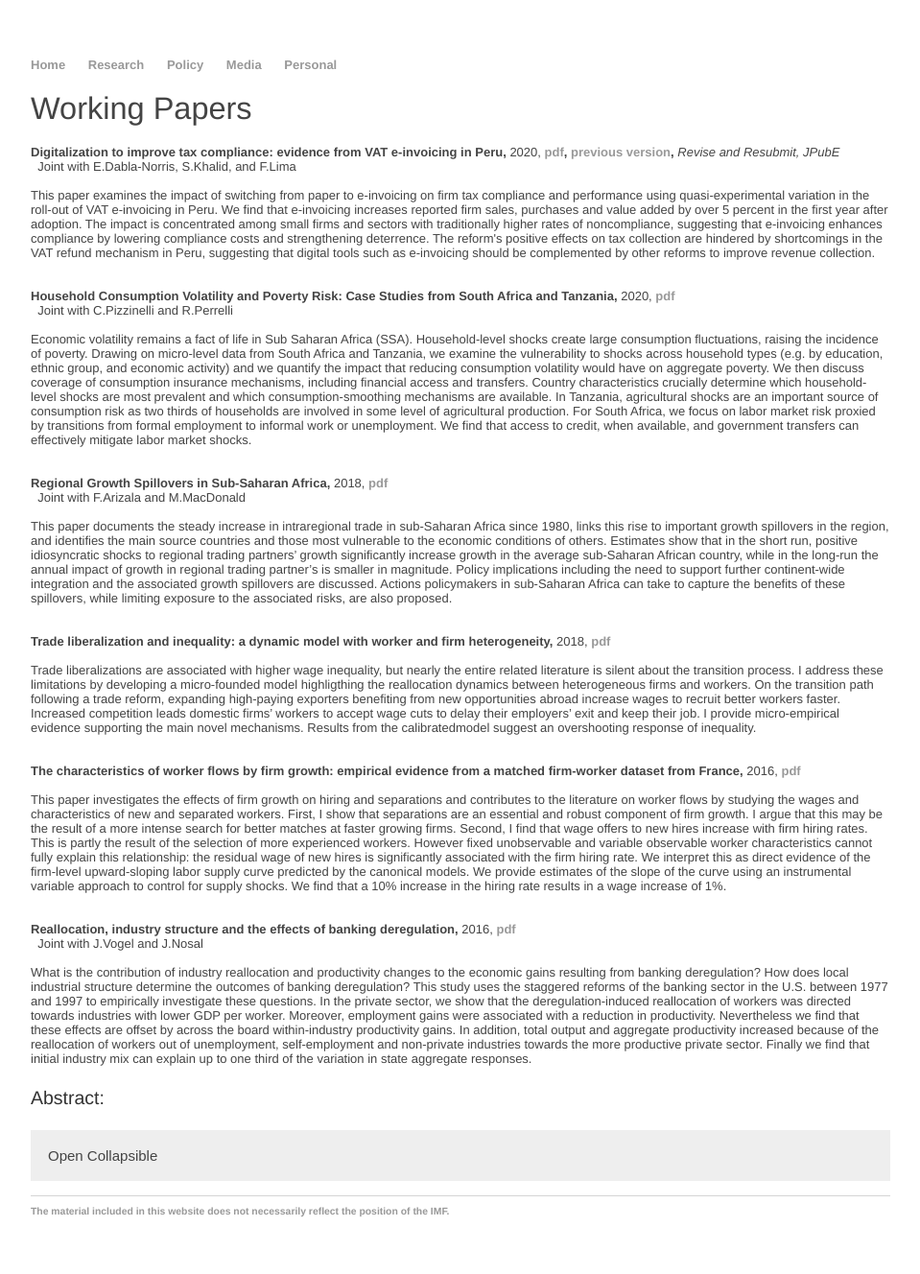
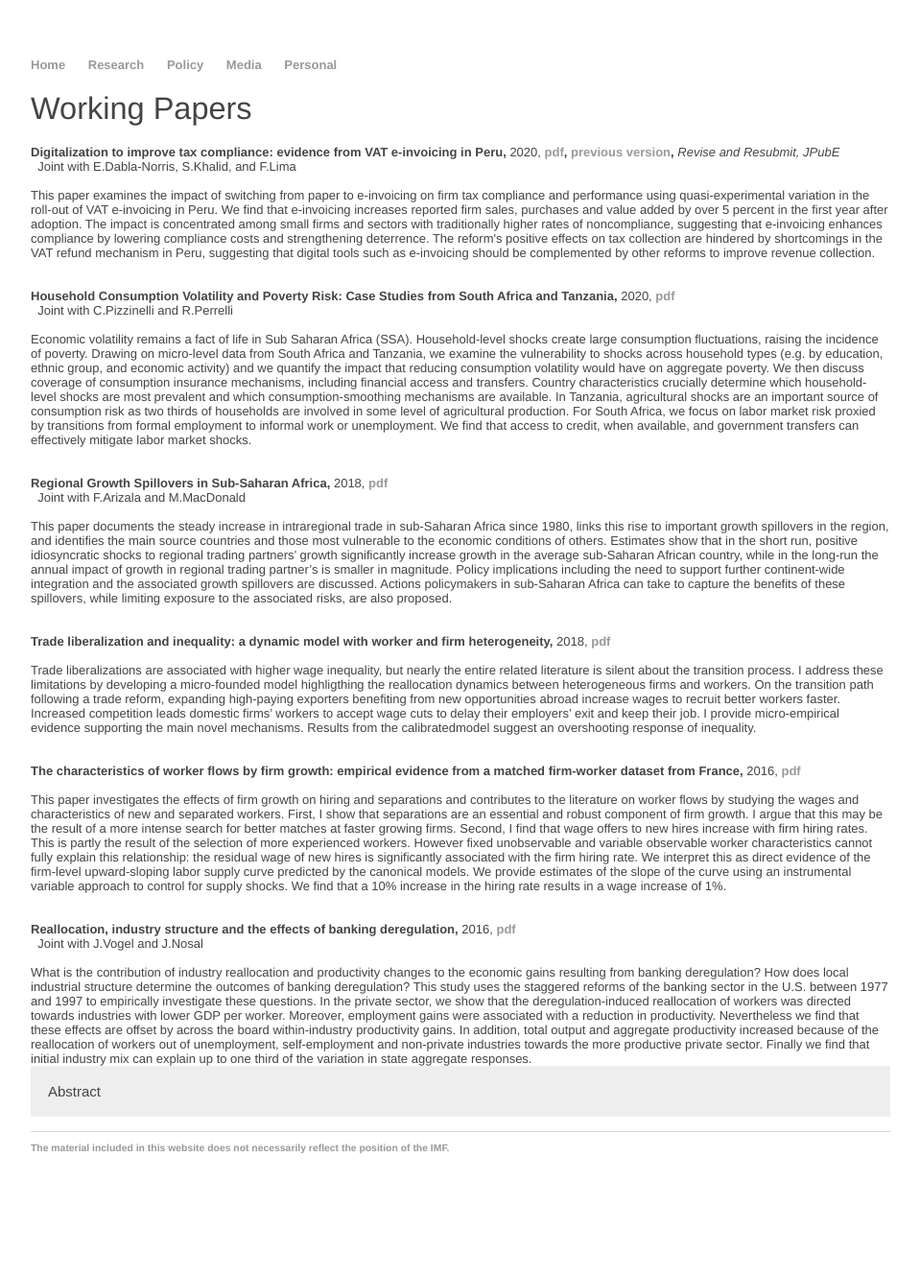
Before and after one commit to matthieubellon/matthieubellon.github.io, a Jekyll site: the page built from research/index.html, in a window 1280 px wide. Shown: the whole page at 96% size, without its empty margins (160-1119 px from the left). Built offline with Jekyll 4.4.1, drawn with Linux system fonts in a browser that asks for light colours; after the commit the page ends 1262 px from its top, so only the background shows below that.

Commit message:
Update index.html

```diff
--- a/research/index.html
+++ b/research/index.html
@@ -46,8 +46,7 @@ title: Matthieu Bellon, Economist
 <br>
 <br>What is the contribution of industry reallocation and productivity changes to the economic gains resulting from banking deregulation? How does local industrial structure determine the outcomes of banking deregulation? This study uses the staggered reforms of the banking sector in the U.S. between 1977 and 1997 to empirically investigate these questions. In the private sector, we show that the deregulation-induced reallocation of workers was directed towards industries with lower GDP per worker. Moreover, employment gains were associated with a reduction in productivity. Nevertheless we find that these effects are offset by across the board within-industry productivity gains. In addition, total output and aggregate productivity increased because of the reallocation of workers out of unemployment, self-employment and non-private industries towards the more productive private sector. Finally we find that initial industry mix can explain up to one third of the variation in state aggregate responses.
 <br>
- <p>Abstract:</p>
-<button type="button" class="collapsible">Open Collapsible</button>
+<button type="button" class="collapsible">Abstract</button>
 <div class="content">
 What is the contribution of industry reallocation and productivity changes to the economic gains resulting from banking deregulation? How does local industrial structure determine the outcomes of banking deregulation? This study uses the staggered reforms of the banking sector in the U.S. between 1977 and 1997 to empirically investigate these questions. In the private sector, we show that the deregulation-induced reallocation of workers was directed towards industries with lower GDP per worker. Moreover, employment gains were associated with a reduction in productivity. Nevertheless we find that these effects are offset by across the board within-industry productivity gains. In addition, total output and aggregate productivity increased because of the reallocation of workers out of unemployment, self-employment and non-private industries towards the more productive private sector. Finally we find that initial industry mix can explain up to one third of the variation in state aggregate responses.
 </div>
```
